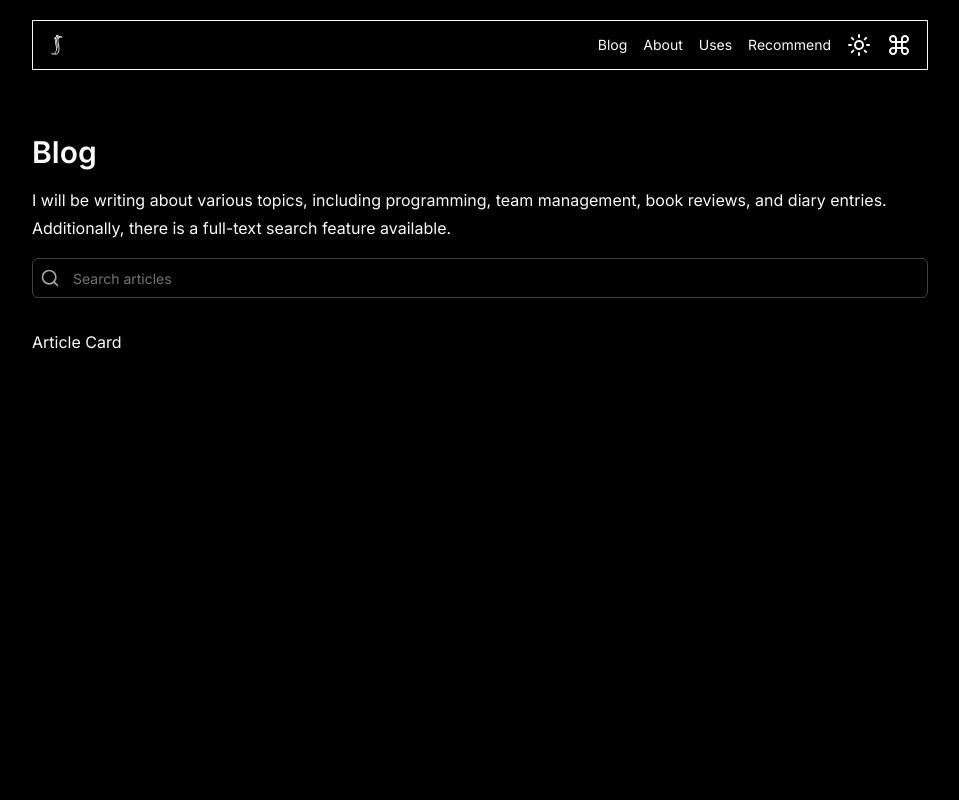
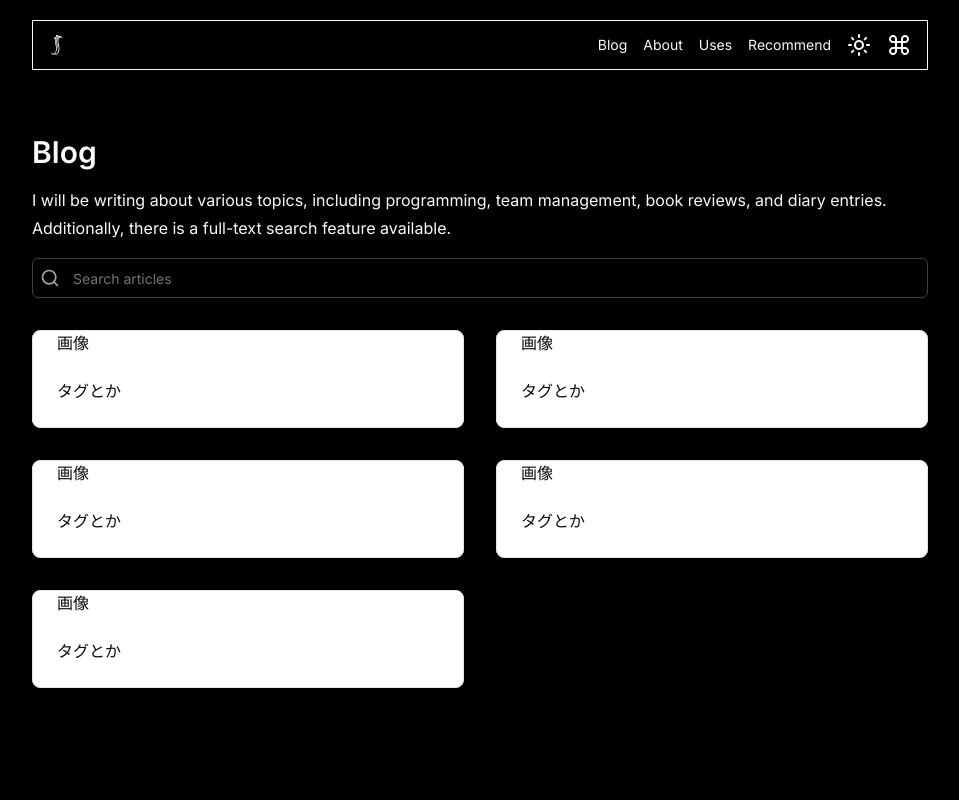
Before and after one commit to sushin-ya/sushinya-app-blog, a Next.js app: page /blog in a window 1280 px wide. Shown: the top 800 px of the page, without its empty margins (160-1119 px from the left). Built offline with nearby package versions, Linux system fonts and the light colour scheme.

Commit message:
feat: cardの配置

```diff
--- a/app/blog/page.tsx
+++ b/app/blog/page.tsx
@@ -14,8 +14,11 @@ export default function BlogPage() {
         </p>
         <Input type="text" placeholder="Search articles" />
       </div>
-      <div>
-        <ArticleCard />
+      <div className="grid grid-cols-2 gap-8">
+        {/* TODO: データを取得する実装 */}
+        {Array.from({ length: 5 }).map((_, index) => {
+          return <ArticleCard key={index} />;
+        })}
       </div>
     </section>
   );
--- a/components/article-card.tsx
+++ b/components/article-card.tsx
@@ -1,3 +1,10 @@
+import { Card, CardContent, CardFooter } from "./ui/card";
+
 export function ArticleCard() {
-  return <div>Article Card</div>;
+  return (
+    <Card>
+      <CardContent>画像</CardContent>
+      <CardFooter>タグとか</CardFooter>
+    </Card>
+  );
 }
```
